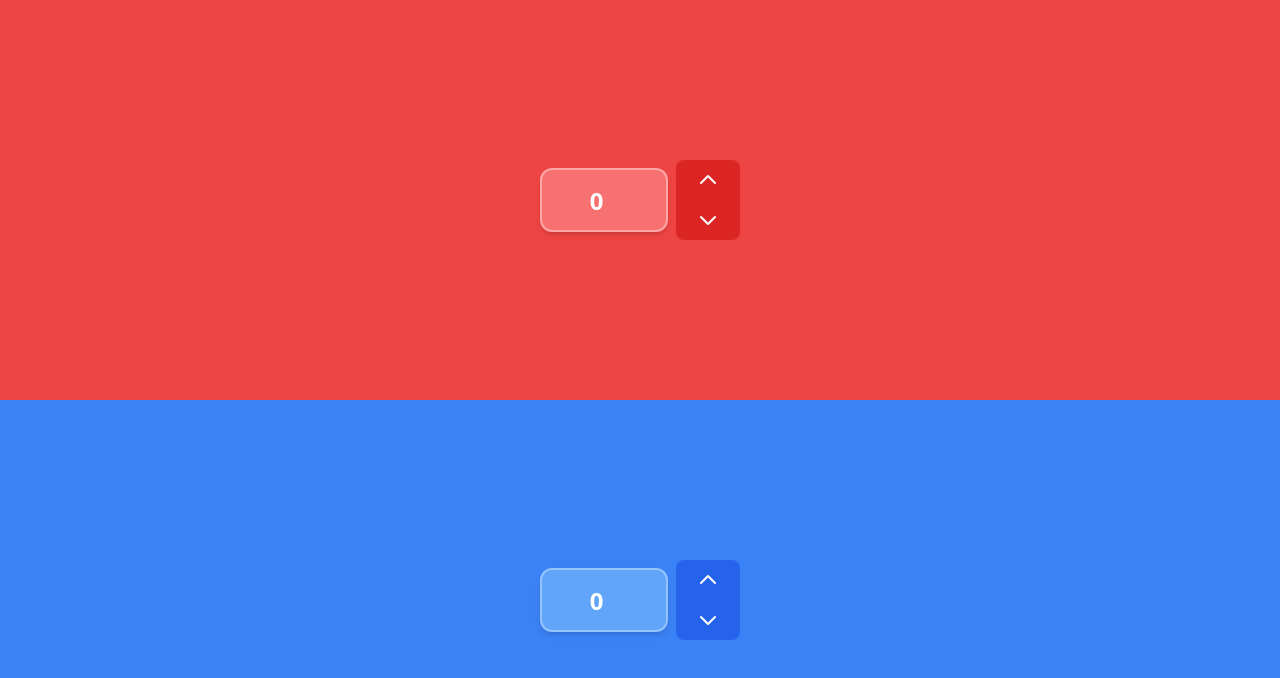
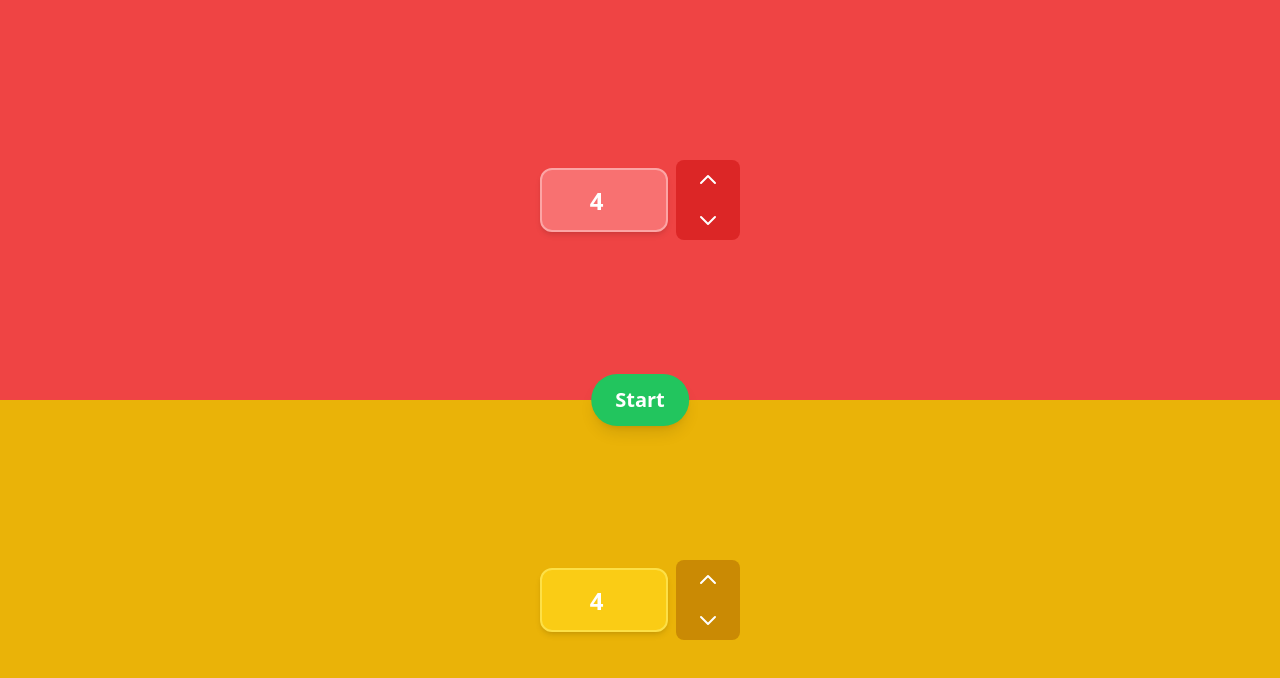
Before and after one commit to arthurfiorette/risk-dice, an Astro site: page / in a window 1280 px wide. Built offline with nearby package versions, Linux system fonts and the light colour scheme; Astro itself is replaced by a stand-in of ours.

Commit message:
Changes requested have been made and Colors been changed too

```diff
--- a/src/components/buttons.tsx
+++ b/src/components/buttons.tsx
@@ -32,9 +32,9 @@ export function ArrowButton({ side, direction, disabled }: ButtonsProps) {
         'text-white w-16 h-10 flex items-center justify-center focus:outline-none',
         disabled && 'disabled:invisible',
         direction === Direction.Up ? 'rounded-t-lg' : 'rounded-b-lg',
-        side === Sides.Attack ? 'bg-red-600' : 'bg-blue-600',
-        side === Sides.Attack ? 'hover:bg-red-700' : 'hover:bg-blue-700',
-        side === Sides.Attack ? 'active:bg-red-800' : 'active:bg-blue-800'
+        side === Sides.Attack ? 'bg-red-600' : 'bg-yellow-600',
+        side === Sides.Attack ? 'hover:bg-red-700' : 'hover:bg-yellow-700',
+        side === Sides.Attack ? 'active:bg-red-800' : 'active:bg-yellow-800'
       )}>
       {direction === Direction.Up ? <ArrowUp /> : <ArrowDown />}
     </button>
--- a/src/components/dice.tsx
+++ b/src/components/dice.tsx
@@ -10,19 +10,16 @@ export function Dices({ side }: DiceProps) {
   const { getLastRoll } = useGame();
   const lastRoll = getLastRoll();
 
-  const filled = Array.from({ length: MAX_DICE_ROUNDS }, (_, i) => {
-    return lastRoll.dices[side][i] ?? null;
-  });
-
-  const otherSide = side === Sides.Attack ? Sides.Defense : Sides.Attack;
-
   if (!lastRoll) {
     return <></>;
   }
 
   return (
     <>
-      {filled.map((value, index) => (
+      {Array.from({ length: MAX_DICE_ROUNDS}, (_, index) => {
+        const value = lastRoll.dices[side][index];
+
+        return(
         <div
           key={index}
           className={cn(
@@ -30,15 +27,15 @@ export function Dices({ side }: DiceProps) {
             value && 'bg-white shadow-md',
             value && (side === Sides.Attack ? 'text-red-500' : 'text-blue-500'),
             // has on both sides
-            value &&
-              lastRoll.dices[otherSide][index] &&
+            value && lastRoll.dices[side === Sides.Attack ? Sides.Defense : Sides.Attack][index] &&
               // is winner
               side === lastRoll.winner &&
               'ring-4 ring-green-400'
           )}>
           {value}
         </div>
-      ))}
+        );
+      })}
     </>
   );
 }
--- a/src/components/page.tsx
+++ b/src/components/page.tsx
@@ -16,7 +16,7 @@ export default function Page() {
           type='submit'
           disabled={state === GameState.Finished || count === 0}
           onClick={play}
-          className='absolute top-1/2 left-1/2 transform -translate-x-1/2 -translate-y-1/2 bg-slate-500 text-white px-6 py-3 rounded-full text-xl font-bold shadow-lg hover:bg-slate-600 active:bg-slate-700 focus:outline-none focus:ring-4 focus:ring-slate-300 transition-all'>
+          className='absolute top-1/2 left-1/2 transform -translate-x-1/2 -translate-y-1/2 bg-green-500 text-white px-6 py-3 rounded-full text-xl font-bold shadow-lg hover:bg-green-600 active:bg-green-700 focus:outline-none focus:ring-4 focus:ring-green-300 transition-all'>
           {getActionMessage(state)}
         </button>
       )}
--- a/src/components/side.tsx
+++ b/src/components/side.tsx
@@ -18,7 +18,7 @@ export function SideComponent({ side, direction }: SideProps) {
     <div
       className={cn(
         'flex-1 flex flex-col items-center justify-center',
-        isAttack ? 'bg-red-500' : 'bg-blue-500'
+        isAttack ? 'bg-red-500' : 'bg-yellow-500'
       )}>
       {direction === Direction.Down && state === GameState.Rolling && (
         <DiceGroup side={side} direction={direction} />
@@ -32,11 +32,11 @@ export function SideComponent({ side, direction }: SideProps) {
           onChange={(e) => setTroops(side, Number.parseInt(e.target.value) || 0)}
           className={cn(
             'w-32 h-16 text-center font-bold text-white text-2xl border-2 rounded-xl shadow-md focus:outline-none focus:ring-4 transition-all',
-            isAttack ? 'bg-red-400' : 'bg-blue-400',
-            isAttack ? 'border-red-300' : 'border-blue-300',
-            isAttack ? 'placeholder-red-200' : 'placeholder-blue-200',
-            isAttack ? 'focus:ring-red-300' : 'focus:ring-blue-300',
-            isAttack ? 'focus:border-red-200' : 'focus:border-blue-200'
+            isAttack ? 'bg-red-400' : 'bg-yellow-400',
+            isAttack ? 'border-red-300' : 'border-yellow-300',
+            isAttack ? 'placeholder-red-200' : 'placeholder-yellow-200',
+            isAttack ? 'focus:ring-red-300' : 'focus:ring-yellow-300',
+            isAttack ? 'focus:border-red-200' : 'focus:border-yellow-200'
           )}
         />
 
--- a/src/store/game.ts
+++ b/src/store/game.ts
@@ -90,7 +90,7 @@ function initialState() {
   return {
     state: GameState.Waiting,
     initialTroops: { [Sides.Attack]: 0, [Sides.Defense]: 0 },
-    troops: { [Sides.Attack]: 0, [Sides.Defense]: 0 },
+    troops: { [Sides.Attack]: 4, [Sides.Defense]: 4 },
     rolls: [],
     winner: null
   };
@@ -232,9 +232,7 @@ export const useGame = create<GameData>((set, get) => ({
       troops: updatedTroops
     }));
 
-    // Give some time for the UI to render the dice rolls before checking for game end
-    setTimeout(() => {
-    // Finds possible winner
+    // Finish the game
       if (updatedTroops[Sides.Defense] === 0) {
         console.log("ATACK!!!");
         set({ state: GameState.Finished, winner: Sides.Attack });
@@ -242,6 +240,5 @@ export const useGame = create<GameData>((set, get) => ({
         console.log("DEFENSE!!!");
         set({ state: GameState.Finished, winner: Sides.Defense });
       }
-    }, 4000); // Delay the game for we can see the results
   }
 }));
```
